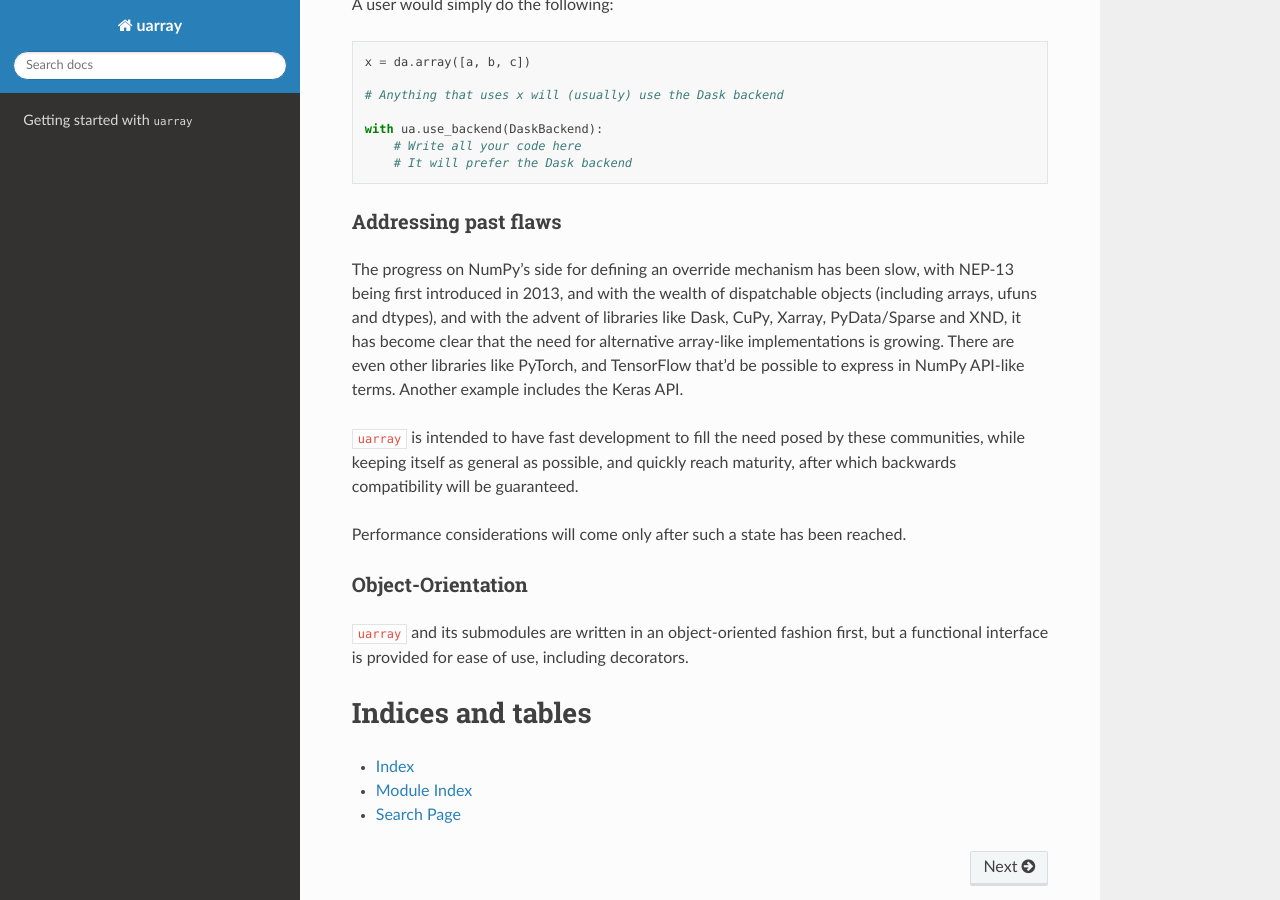
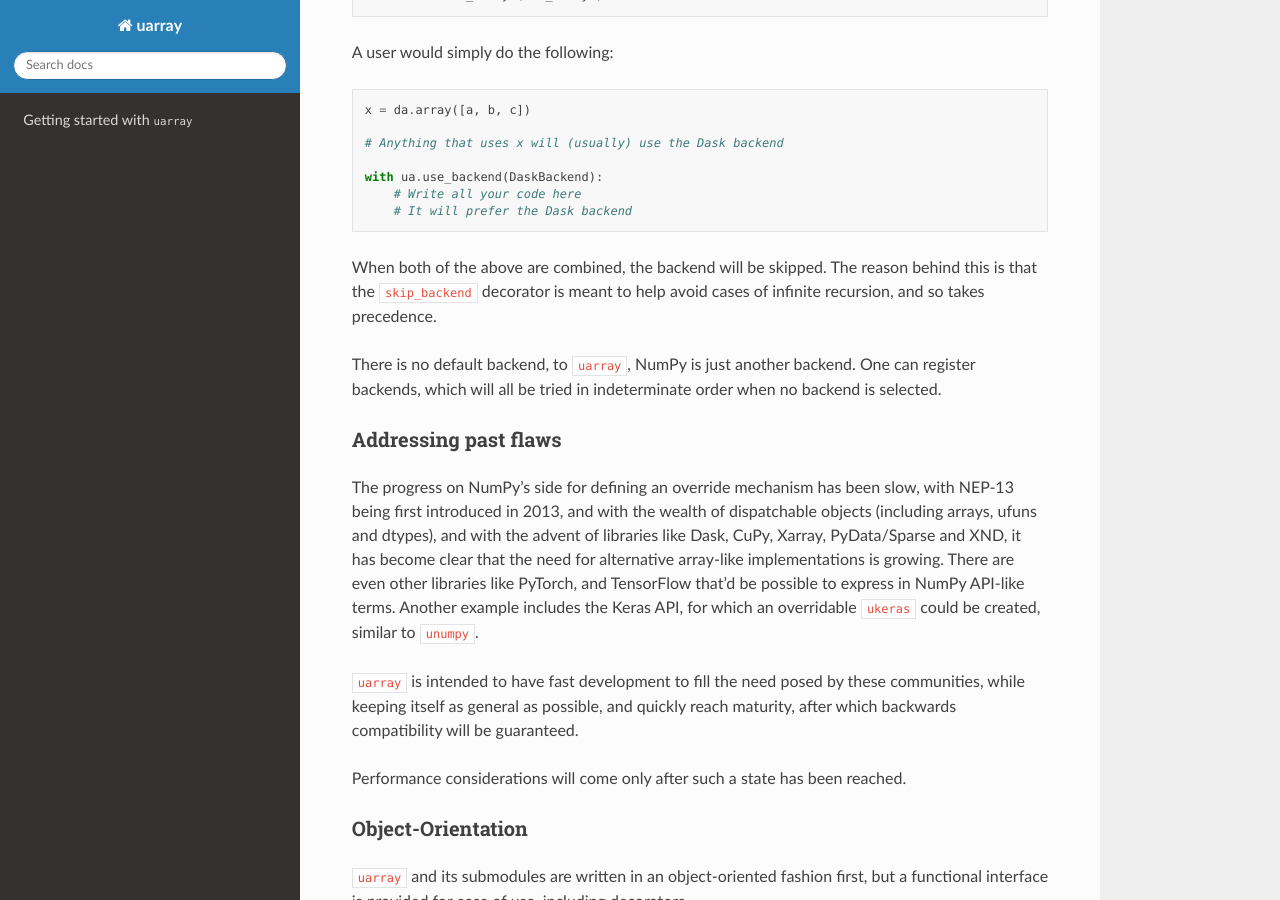
Before and after one commit to Quansight-Labs/uarray, a Sphinx documentation site: the page built from docs/index.rst, in a window 1280 px wide and 900 px high, scrolled down 1918 px. Built offline with Sphinx 7.4.7 and the Read the Docs theme 2.0.0, drawn with Linux system fonts in a browser that asks for light colours; some of the changed text lies outside the part shown.

Commit message:
Answer more questions.

```diff
--- a/docs/conf.py
+++ b/docs/conf.py
@@ -40,6 +40,7 @@ release = '0.4.0'
 # extensions coming with Sphinx (named 'sphinx.ext.*') or your custom
 # ones.
 extensions: List[str] = [
+    'sphinx.ext.napoleon'
 ]
 
 # Add any paths that contain templates here, relative to this directory.
--- a/docs/index.rst
+++ b/docs/index.rst
@@ -59,14 +59,18 @@ Extensibility *and* Choice
 If some effort is put into the dispatch machinery, it's possible to
 dispatch over arbitrary objects --- including arrays, dtypes, and
 so on. A method defines the type of each dispatchable argument, and
-backends are *only* passed types they know how to dispatch over.
+backends are *only* passed types they know how to dispatch over, when
+deciding whether or not to use that backend. For example, if a backend
+doesn't know how to dispatch over dtypes, it won't be asked to decide
+based on that front.
 
 Methods can have a default implementation in terms of other methods,
 but they're still overridable.
 
 This means that only one framework is needed to, for example, dispatch
 over ``ufunc`` s, arrays, dtypes and all other primitive objects in NumPy,
-while keeping the core ``uarray`` code independent of NumPy and even ``unumpy``.
+while keeping the core ``uarray`` code independent of NumPy and even
+``unumpy``.
 
 Backends can span modules, so SciPy could jump in and define its own methods
 on NumPy objects and make them overridable within the NumPy backend.
@@ -106,6 +110,14 @@ A user would simply do the following:
         # Write all your code here
         # It will prefer the Dask backend
 
+When both of the above are combined, the backend will be skipped. The reason
+behind this is that the ``skip_backend`` decorator is meant to help avoid cases
+of infinite recursion, and so takes precedence.
+
+There is no default backend, to ``uarray``, NumPy is just another backend. One
+can register backends, which will all be tried in indeterminate order when no
+backend is selected.
+
 Addressing past flaws
 ^^^^^^^^^^^^^^^^^^^^^
 
@@ -115,7 +127,7 @@ NEP-13 being first introduced in 2013, and with the wealth of dispatchable objec
 CuPy, Xarray, PyData/Sparse and XND, it has become clear that the need for alternative
 array-like implementations is growing. There are even other libraries like PyTorch, and
 TensorFlow that'd be possible to express in NumPy API-like terms. Another example includes
-the Keras API.
+the Keras API, for which an overridable ``ukeras`` could be created, similar to ``unumpy``.
 
 ``uarray`` is intended to have fast development to fill the need posed by these
 communities, while keeping itself as general as possible, and quickly reach maturity,
```
Also changed, not shown: 1 other file.
